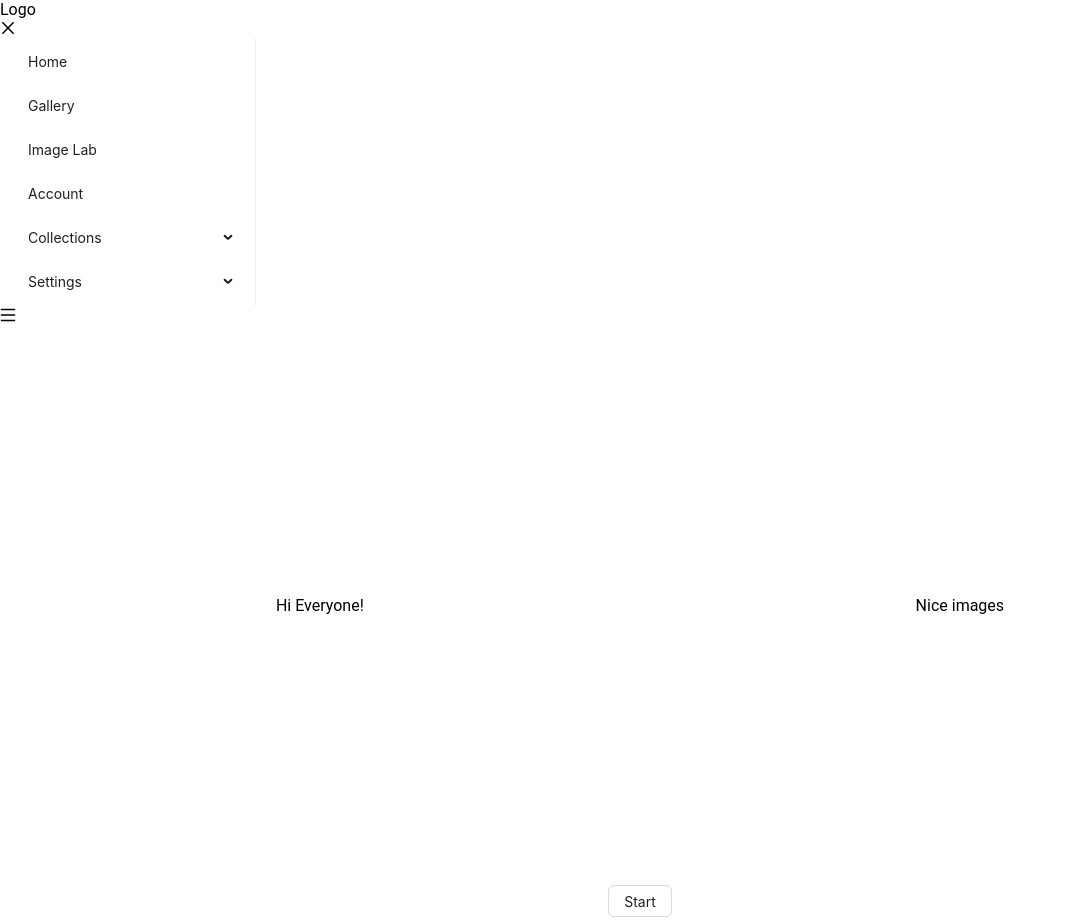
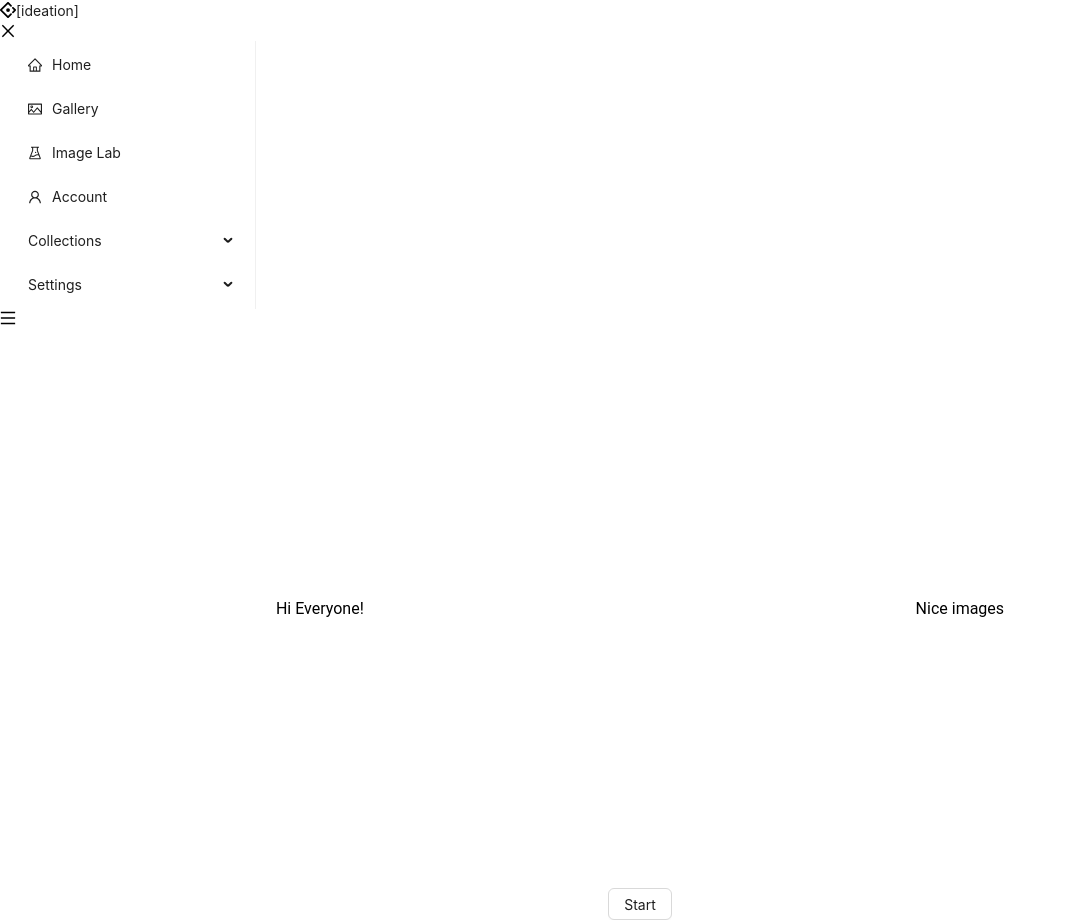
Before and after one commit to dmytro-omelian/ideation, a React (Create React App) app in the folder ideation/: page / in a window 1280 px wide. Both pictures are taken after a click on the element "menu". Shown: the whole page, without its empty margins (0-1066 px from the left). Built offline with nearby package versions, Linux system fonts and the light colour scheme.

Commit message:
improve menu with icons

```diff
--- a/ideation/src/header/Header.tsx
+++ b/ideation/src/header/Header.tsx
@@ -1,6 +1,16 @@
 import React, { useEffect, useRef, useState } from "react";
-import { Menu, Dropdown } from "antd";
-import { DownOutlined, MenuOutlined, CloseOutlined } from "@ant-design/icons";
+import { Menu, Dropdown, Tooltip, Typography } from "antd";
+import {
+  QuestionCircleOutlined,
+  HomeOutlined,
+  PictureOutlined,
+  ExperimentOutlined,
+  UserOutlined,
+  SettingOutlined,
+  CloseOutlined,
+  MenuOutlined,
+  AntDesignOutlined,
+} from "@ant-design/icons";
 import { Link } from "react-router-dom";
 
 const { SubMenu } = Menu;
@@ -41,16 +51,16 @@ export default function Header() {
       style={{ width: 256 }}
       mode="inline"
     >
-      <Menu.Item key="1">
+      <Menu.Item key="1" icon={<HomeOutlined />}>
         <Link to="/">Home</Link>
       </Menu.Item>
-      <Menu.Item key="2">
+      <Menu.Item key="2" icon={<PictureOutlined />}>
         <Link to="/gallery">Gallery</Link>
       </Menu.Item>
-      <Menu.Item key="3">
+      <Menu.Item key="3" icon={<ExperimentOutlined />}>
         <Link to="/lab">Image Lab</Link>
       </Menu.Item>
-      <Menu.Item key="4">
+      <Menu.Item key="4" icon={<UserOutlined />}>
         <Link to="/account">Account</Link>
       </Menu.Item>
       <SubMenu
@@ -61,12 +71,14 @@ export default function Header() {
           </span>
         }
       >
-        <Menu.Item key="9">
+        <Menu.Item key="9" icon={<PictureOutlined />}>
           <Link to="/favourite">Favourite</Link>
         </Menu.Item>
-        {/* <Menu.Item key="10">Option 10</Menu.Item> */}
-        {/* <Menu.Item key="11">Option 11</Menu.Item> */}
-        {/* <Menu.Item key="12">Option 12</Menu.Item> */}
+        <Menu.Item key="10" disabled icon={<QuestionCircleOutlined />}>
+          <Tooltip title="Coming soon">
+            <span>Collection Builder</span>
+          </Tooltip>
+        </Menu.Item>
       </SubMenu>
       <SubMenu
         key="sub2"
@@ -76,9 +88,15 @@ export default function Header() {
           </span>
         }
       >
-        <Menu.Item key="5">Configuration</Menu.Item>
-        <Menu.Item key="6">Support</Menu.Item>
-        <Menu.Item key="6">Log out</Menu.Item>
+        <Menu.Item key="5" icon={<SettingOutlined />}>
+          Configuration
+        </Menu.Item>
+        <Menu.Item key="6" icon={<QuestionCircleOutlined />}>
+          Support
+        </Menu.Item>
+        <Menu.Item key="7" icon={<UserOutlined />}>
+          Log out
+        </Menu.Item>
       </SubMenu>
     </Menu>
   );
@@ -88,7 +106,10 @@ export default function Header() {
       {showMenu && (
         <aside className="bg-white text-black w-64 h-full absolute left-0 top-0 z-50">
           <div className="h-16 flex items-center justify-between p-4">
-            <div>Logo</div>
+            <div>
+              <AntDesignOutlined className="mr-1" />
+              <Typography.Text>[ideation]</Typography.Text>
+            </div>
             <CloseOutlined
               className="text-xl cursor-pointer"
               onClick={() => setShowMenu(false)}
```
